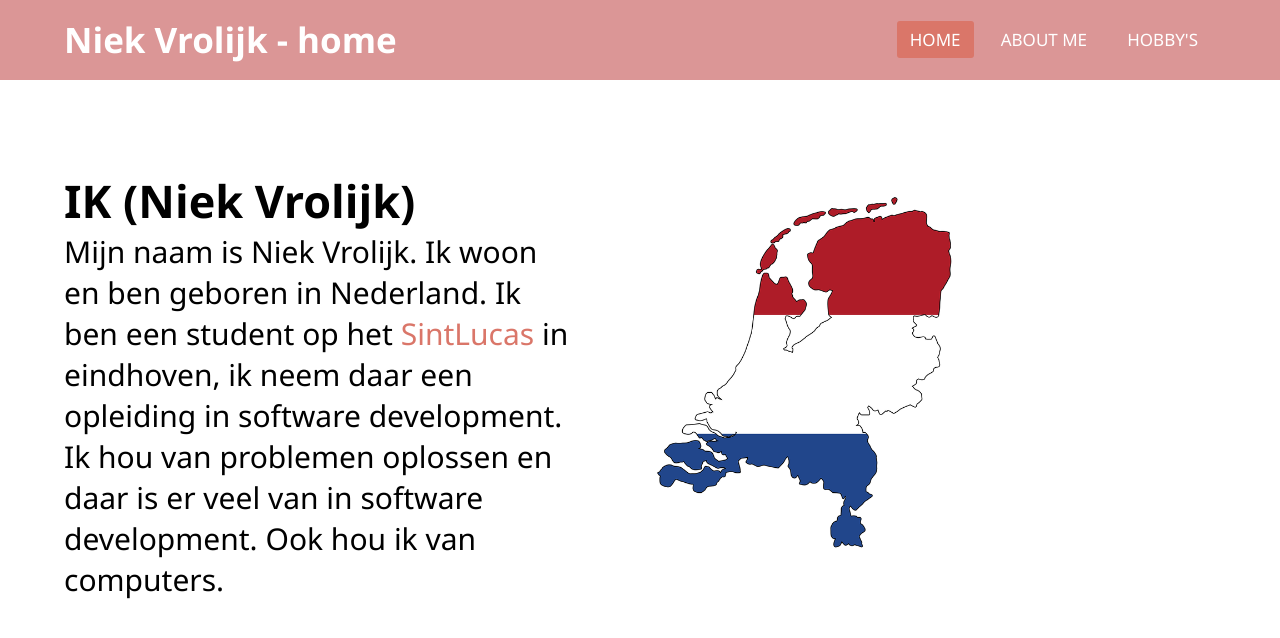
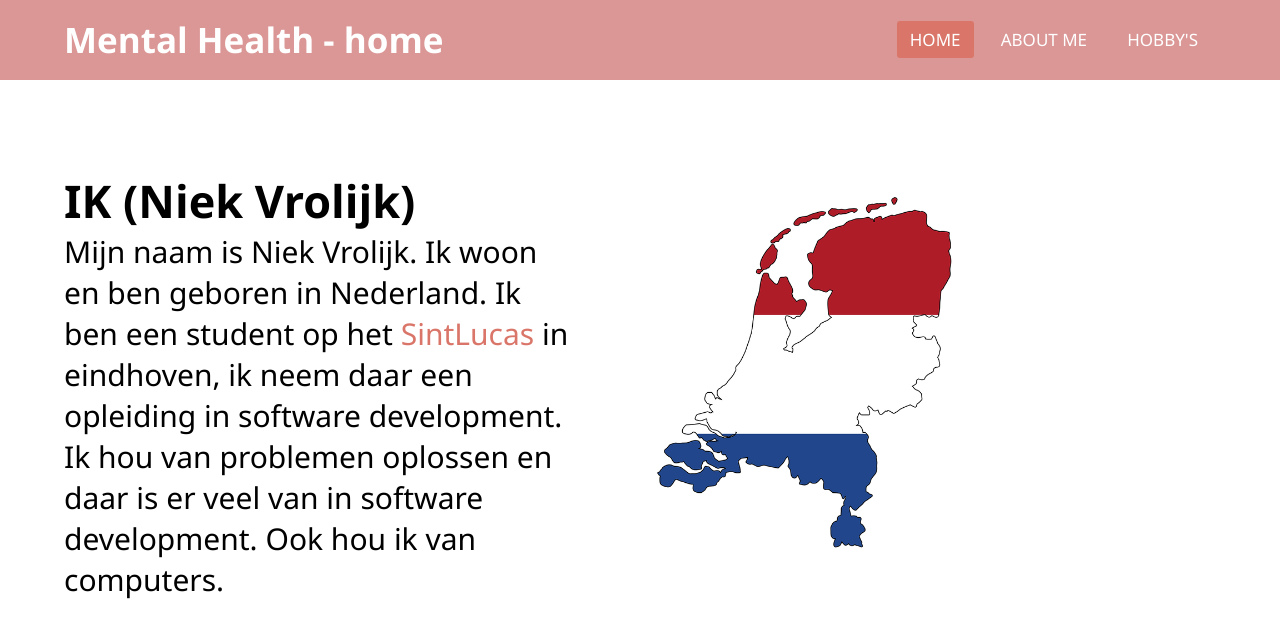
Before and after one commit to NiekVrolijk/mentalHealthSite, a plain HTML site: page index.html in a window 1280 px wide. Drawn offline with Linux system fonts and the light colour scheme.

Commit message:
name change

```diff
--- a/index.html
+++ b/index.html
@@ -12,7 +12,7 @@
     <!--navbar with links to different webpages-->
     <div class="navbar">
         <nav>
-            <label class="name">Niek Vrolijk - home</label>
+            <label class="name">Mental Health - home</label>
             <ul>
                 <li><a href="./index.html" class="active">home</a></li>
                 <li><a href="./aboutMe.html">about me</a></li>
```
